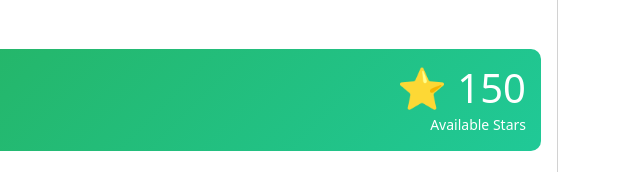
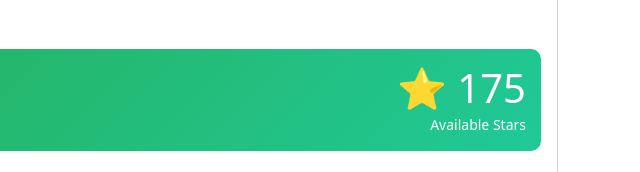
Before and after one commit to Vane1013/Football-Transfers, a plain HTML site: page Serega.html in a window 1280 px wide. Shown: the part 262-434 px from the top of the page, 640-1280 px from the left. Drawn offline with nearby package versions, Linux system fonts and the light colour scheme.

Commit message:
Serega.html

```diff
--- a/Serega.html
+++ b/Serega.html
@@ -340,7 +340,7 @@
                             <p class="mb-0">Current transfer budget and team statistics</p>
                         </div>
                         <div class="col-md-4 text-end">
-                            <div class="h1 mb-0">⭐ 150</div>
+                            <div class="h1 mb-0">⭐ 175</div>
                             <small>Available Stars</small>
                         </div>
                     </div>
```
